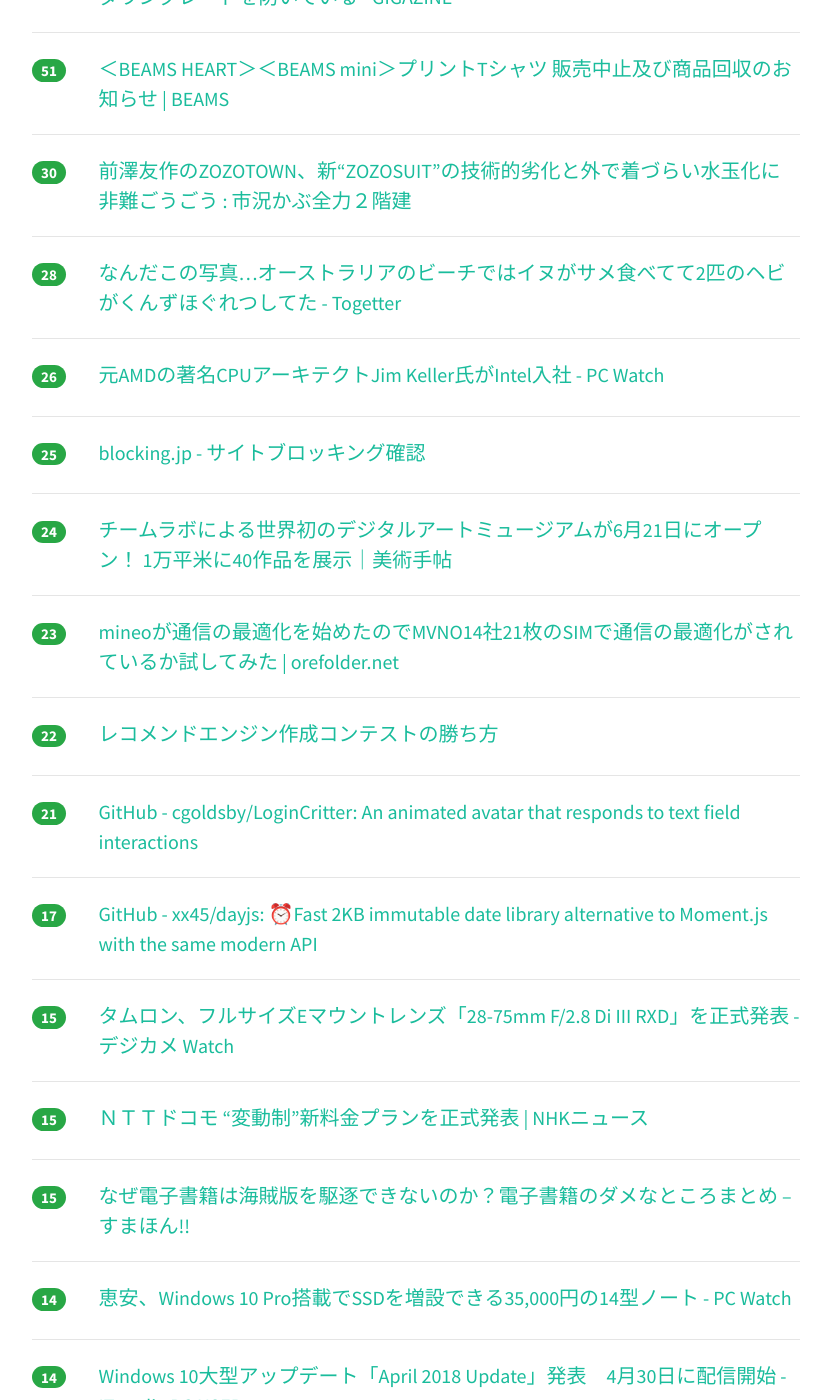
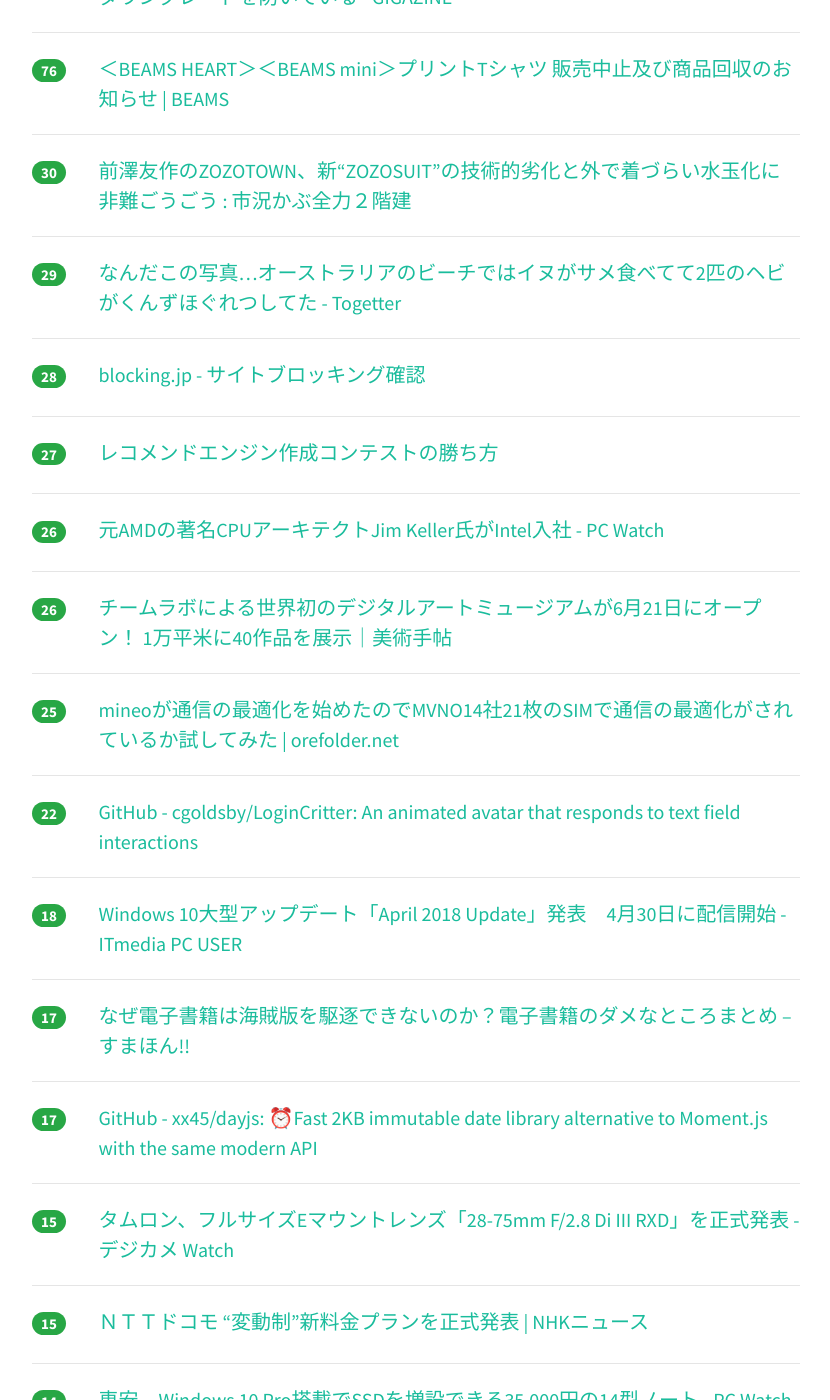
Before and after one commit to yatta47/hatena-matome-site, a Jekyll site: the page built from _posts/2018-04-28-hatena.md, in a window 1280 px wide and 1400 px high, scrolled down 443 px. Shown: the whole window, without its empty margins (224-1054 px from the left). Built offline with Jekyll 4.4.1, drawn with Linux system fonts in a browser that asks for light colours; nearby versions of some CDN libraries; some of the changed text lies outside the part shown.

Commit message:
Updated 2018-04-28

```diff
--- a/_posts/2018-04-28-hatena.md
+++ b/_posts/2018-04-28-hatena.md
@@ -1,18 +1,18 @@
 ---
 layout: post
 title:  "2018-04-28 はてぶIT"
-date:   2018-04-28 10:02:04
+date:   2018-04-28 11:00:39
 tags: [it-hotentry]
 ---
-22 件のデータあり
+23 件のデータあり
 
 <hr><div class="row">
-<div class="col-1"><span class="badge badge-pill badge-success h2">71</span></div>
+<div class="col-1"><span class="badge badge-pill badge-success h2">90</span></div>
 <div class="col-11"><a href='https://gigazine.net/news/20180427-switch-prevent-downgrade-blowing-fuses/' target='_blank'>Nintendo Switchはデバイスを物理的に変更することでシステムソフトウェアのダウングレードを防いでいる - GIGAZINE</a></div>
 </div>
 <hr>
 <div class="row">
-<div class="col-1"><span class="badge badge-pill badge-success h2">51</span></div>
+<div class="col-1"><span class="badge badge-pill badge-success h2">76</span></div>
 <div class="col-11"><a href='http://www.beams.co.jp/company/information/detail/229' target='_blank'>＜BEAMS HEART＞＜BEAMS mini＞プリントTシャツ 販売中止及び商品回収のお知らせ | BEAMS</a></div>
 </div>
 <hr>
@@ -22,8 +22,18 @@ tags: [it-hotentry]
 </div>
 <hr>
 <div class="row">
+<div class="col-1"><span class="badge badge-pill badge-success h2">29</span></div>
+<div class="col-11"><a href='https://togetter.com/li/1222023' target='_blank'>なんだこの写真…オーストラリアのビーチではイヌがサメ食べてて2匹のヘビがくんずほぐれつしてた - Togetter</a></div>
+</div>
+<hr>
+<div class="row">
 <div class="col-1"><span class="badge badge-pill badge-success h2">28</span></div>
-<div class="col-11"><a href='https://togetter.com/li/1222023' target='_blank'>なんだこの写真…オーストラリアのビーチではイヌがサメ食べてて2匹のヘビがくんずほぐれつしてた - Togetter</a></div>
+<div class="col-11"><a href='http://blocking.jp/' target='_blank'>blocking.jp - サイトブロッキング確認</a></div>
+</div>
+<hr>
+<div class="row">
+<div class="col-1"><span class="badge badge-pill badge-success h2">27</span></div>
+<div class="col-11"><a href='https://www.slideshare.net/ShunNukui/ss-94997937' target='_blank'>レコメンドエンジン作成コンテストの勝ち方</a></div>
 </div>
 <hr>
 <div class="row">
@@ -32,28 +42,28 @@ tags: [it-hotentry]
 </div>
 <hr>
 <div class="row">
-<div class="col-1"><span class="badge badge-pill badge-success h2">25</span></div>
-<div class="col-11"><a href='http://blocking.jp/' target='_blank'>blocking.jp - サイトブロッキング確認</a></div>
-</div>
-<hr>
-<div class="row">
-<div class="col-1"><span class="badge badge-pill badge-success h2">24</span></div>
+<div class="col-1"><span class="badge badge-pill badge-success h2">26</span></div>
 <div class="col-11"><a href='https://bijutsutecho.com/news/14713/' target='_blank'>チームラボによる世界初のデジタルアートミュージアムが6月21日にオープン！ 1万平米に40作品を展示｜美術手帖</a></div>
 </div>
 <hr>
 <div class="row">
-<div class="col-1"><span class="badge badge-pill badge-success h2">23</span></div>
+<div class="col-1"><span class="badge badge-pill badge-success h2">25</span></div>
 <div class="col-11"><a href='https://www.orefolder.net/blog/2018/04/mineo-data-optimization/' target='_blank'>mineoが通信の最適化を始めたのでMVNO14社21枚のSIMで通信の最適化がされているか試してみた | orefolder.net</a></div>
 </div>
 <hr>
 <div class="row">
 <div class="col-1"><span class="badge badge-pill badge-success h2">22</span></div>
-<div class="col-11"><a href='https://www.slideshare.net/ShunNukui/ss-94997937' target='_blank'>レコメンドエンジン作成コンテストの勝ち方</a></div>
+<div class="col-11"><a href='https://github.com/cgoldsby/LoginCritter' target='_blank'>GitHub - cgoldsby/LoginCritter: An animated avatar that responds to text field interactions</a></div>
 </div>
 <hr>
 <div class="row">
-<div class="col-1"><span class="badge badge-pill badge-success h2">21</span></div>
-<div class="col-11"><a href='https://github.com/cgoldsby/LoginCritter' target='_blank'>GitHub - cgoldsby/LoginCritter: An animated avatar that responds to text field interactions</a></div>
+<div class="col-1"><span class="badge badge-pill badge-success h2">18</span></div>
+<div class="col-11"><a href='http://www.itmedia.co.jp/pcuser/articles/1804/28/news016.html' target='_blank'>Windows 10大型アップデート「April 2018 Update」発表　4月30日に配信開始 - ITmedia PC USER</a></div>
+</div>
+<hr>
+<div class="row">
+<div class="col-1"><span class="badge badge-pill badge-success h2">17</span></div>
+<div class="col-11"><a href='https://smhn.info/201804-denshi-shoseki-no-damena-tokoro-matome' target='_blank'>なぜ電子書籍は海賊版を駆逐できないのか？電子書籍のダメなところまとめ – すまほん!!</a></div>
 </div>
 <hr>
 <div class="row">
@@ -72,18 +82,8 @@ tags: [it-hotentry]
 </div>
 <hr>
 <div class="row">
-<div class="col-1"><span class="badge badge-pill badge-success h2">15</span></div>
-<div class="col-11"><a href='https://smhn.info/201804-denshi-shoseki-no-damena-tokoro-matome' target='_blank'>なぜ電子書籍は海賊版を駆逐できないのか？電子書籍のダメなところまとめ – すまほん!!</a></div>
-</div>
-<hr>
-<div class="row">
 <div class="col-1"><span class="badge badge-pill badge-success h2">14</span></div>
 <div class="col-11"><a href='https://pc.watch.impress.co.jp/docs/news/1119691.html' target='_blank'>恵安、Windows 10 Pro搭載でSSDを増設できる35,000円の14型ノート - PC Watch</a></div>
-</div>
-<hr>
-<div class="row">
-<div class="col-1"><span class="badge badge-pill badge-success h2">14</span></div>
-<div class="col-11"><a href='http://www.itmedia.co.jp/pcuser/articles/1804/28/news016.html' target='_blank'>Windows 10大型アップデート「April 2018 Update」発表　4月30日に配信開始 - ITmedia PC USER</a></div>
 </div>
 <hr>
 <div class="row">
@@ -102,7 +102,7 @@ tags: [it-hotentry]
 </div>
 <hr>
 <div class="row">
-<div class="col-1"><span class="badge badge-pill badge-success h2">9</span></div>
+<div class="col-1"><span class="badge badge-pill badge-success h2">10</span></div>
 <div class="col-11"><a href='https://connpass.com/event/86371/' target='_blank'>エンジニアと弁護士の雑談会 - connpass</a></div>
 </div>
 <hr>
@@ -116,3 +116,8 @@ tags: [it-hotentry]
 <div class="col-11"><a href='https://blogs.windows.com/japan/2018/04/27/windows10_april_2018_update_announcing/' target='_blank'>Windows 10 April 2018 Update を発表 - Windows Blog for JapanWindows Blog for Japan</a></div>
 </div>
 <hr>
+<div class="row">
+<div class="col-1"><span class="badge badge-pill badge-success h2">9</span></div>
+<div class="col-11"><a href='http://photo.yodobashi.com/sony/focus/genealogy/' target='_blank'>It's a α - 「α」と「SONY」のマリアージュ、その歴史を紐解く。 | フォトヨドバシ</a></div>
+</div>
+<hr>
```
